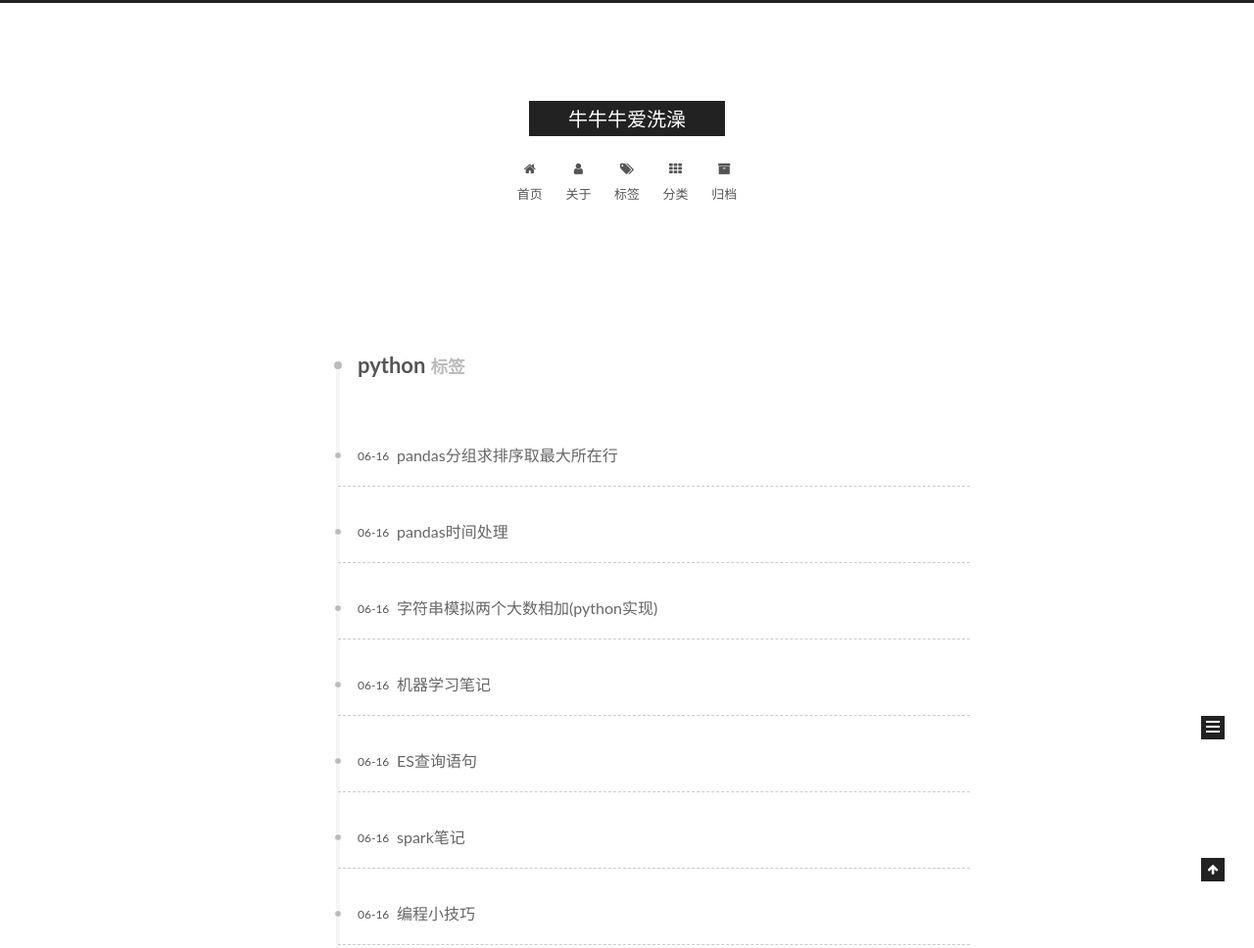
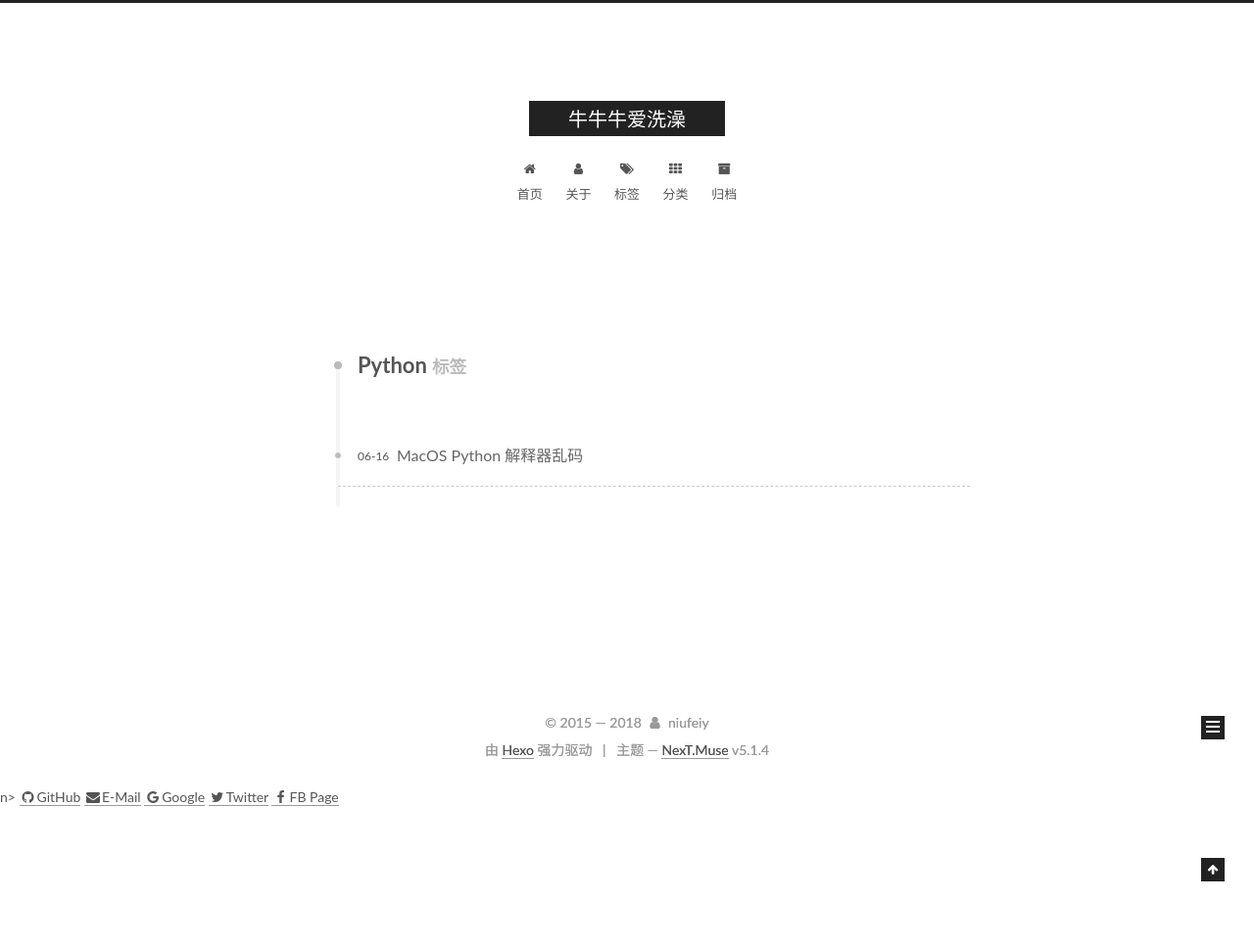
Before and after one commit to yuanniufei/yuanniufei.github.io, a plain HTML site: page tags/python/index.html in a window 1280 px wide. Shown: the top 968 px of the page at 98% size. After the commit the page ends 866 px from the top, so only its background shows below. Drawn offline with Linux system fonts and the light colour scheme.

Commit message:
Site updated: 2018-06-17 16:43:28

```diff
--- a/css/main.css
+++ b/css/main.css
@@ -1822,7 +1822,7 @@ pre .javascript .function {
   width: 4px;
   height: 4px;
   border-radius: 50%;
-  background: #c721ff;
+  background: #d1aaff;
 }
 .links-of-blogroll {
   font-size: 13px;
--- a/tags/python/index.html
+++ b/tags/python/index.html
@@ -81,7 +81,7 @@
 
 <meta property="og:type" content="website">
 <meta property="og:title" content="牛牛牛爱洗澡">
-<meta property="og:url" content="http://yoursite.com/tags/python/index.html">
+<meta property="og:url" content="http://yoursite.com/tags/Python/index.html">
 <meta property="og:site_name" content="牛牛牛爱洗澡">
 <meta property="og:locale" content="zh-Hans">
 <meta name="twitter:card" content="summary">
@@ -115,13 +115,13 @@
 
 
 
-  <link rel="canonical" href="http://yoursite.com/tags/python/"/>
+  <link rel="canonical" href="http://yoursite.com/tags/Python/"/>
 
 
 
 
 
-  <title>标签: python | 牛牛牛爱洗澡</title>
+  <title>标签: Python | 牛牛牛爱洗澡</title>
 
 
 
@@ -251,7 +251,7 @@
 
     <div id="posts" class="posts-collapse">
       <div class="collection-title">
-        <h1>python<small>标签</small>
+        <h1>Python<small>标签</small>
         </h1>
       </div>
 
@@ -263,9 +263,9 @@
 
       <h2 class="post-title">
 
-            <a class="post-title-link" href="/2018/06/16/pandas分组求最大行/" itemprop="url">
+            <a class="post-title-link" href="/2018/06/16/python解释器乱码/" itemprop="url">
 
-                <span itemprop="name">pandas分组求排序取最大所在行</span>
+                <span itemprop="name">MacOS Python 解释器乱码</span>
 
             </a>
 
@@ -273,175 +273,7 @@
 
       <div class="post-meta">
         <time class="post-time" itemprop="dateCreated"
-              datetime="2018-06-16T02:25:33+08:00"
-              content="2018-06-16" >
-          06-16
-        </time>
-      </div>
-
-    </header>
-  </article>
-
-
-
-
-
-  <article class="post post-type-normal" itemscope itemtype="http://schema.org/Article">
-    <header class="post-header">
-
-      <h2 class="post-title">
-
-            <a class="post-title-link" href="/2018/06/16/pandas时间模块/" itemprop="url">
-
-                <span itemprop="name">pandas时间处理</span>
-
-            </a>
-
-      </h2>
-
-      <div class="post-meta">
-        <time class="post-time" itemprop="dateCreated"
-              datetime="2018-06-16T02:16:58+08:00"
-              content="2018-06-16" >
-          06-16
-        </time>
-      </div>
-
-    </header>
-  </article>
-
-
-
-
-
-  <article class="post post-type-normal" itemscope itemtype="http://schema.org/Article">
-    <header class="post-header">
-
-      <h2 class="post-title">
-
-            <a class="post-title-link" href="/2018/06/16/字符串实现大数相加/" itemprop="url">
-
-                <span itemprop="name">字符串模拟两个大数相加(python实现)</span>
-
-            </a>
-
-      </h2>
-
-      <div class="post-meta">
-        <time class="post-time" itemprop="dateCreated"
-              datetime="2018-06-16T02:15:39+08:00"
-              content="2018-06-16" >
-          06-16
-        </time>
-      </div>
-
-    </header>
-  </article>
-
-
-
-
-
-  <article class="post post-type-normal" itemscope itemtype="http://schema.org/Article">
-    <header class="post-header">
-
-      <h2 class="post-title">
-
-            <a class="post-title-link" href="/2018/06/16/机器学习基础/" itemprop="url">
-
-                <span itemprop="name">机器学习笔记</span>
-
-            </a>
-
-      </h2>
-
-      <div class="post-meta">
-        <time class="post-time" itemprop="dateCreated"
-              datetime="2018-06-16T02:13:45+08:00"
-              content="2018-06-16" >
-          06-16
-        </time>
-      </div>
-
-    </header>
-  </article>
-
-
-
-
-
-  <article class="post post-type-normal" itemscope itemtype="http://schema.org/Article">
-    <header class="post-header">
-
-      <h2 class="post-title">
-
-            <a class="post-title-link" href="/2018/06/16/es查询/" itemprop="url">
-
-                <span itemprop="name">ES查询语句</span>
-
-            </a>
-
-      </h2>
-
-      <div class="post-meta">
-        <time class="post-time" itemprop="dateCreated"
-              datetime="2018-06-16T02:07:08+08:00"
-              content="2018-06-16" >
-          06-16
-        </time>
-      </div>
-
-    </header>
-  </article>
-
-
-
-
-
-  <article class="post post-type-normal" itemscope itemtype="http://schema.org/Article">
-    <header class="post-header">
-
-      <h2 class="post-title">
-
-            <a class="post-title-link" href="/2018/06/16/spark基础/" itemprop="url">
-
-                <span itemprop="name">spark笔记</span>
-
-            </a>
-
-      </h2>
-
-      <div class="post-meta">
-        <time class="post-time" itemprop="dateCreated"
-              datetime="2018-06-16T02:05:11+08:00"
-              content="2018-06-16" >
-          06-16
-        </time>
-      </div>
-
-    </header>
-  </article>
-
-
-
-
-
-  <article class="post post-type-normal" itemscope itemtype="http://schema.org/Article">
-    <header class="post-header">
-
-      <h2 class="post-title">
-
-            <a class="post-title-link" href="/2018/06/16/编程小技巧/" itemprop="url">
-
-                <span itemprop="name">编程小技巧</span>
-
-            </a>
-
-      </h2>
-
-      <div class="post-meta">
-        <time class="post-time" itemprop="dateCreated"
-              datetime="2018-06-16T01:59:36+08:00"
+              datetime="2018-06-16T02:10:53+08:00"
               content="2018-06-16" >
           06-16
         </time>
@@ -791,3 +623,252 @@
 
 </body>
 </html>
+n>
+
+                  <span class="links-of-author-item">
+                    <a href="https://github.com/yuanniufei" target="_blank" title="GitHub">
+
+                        <i class="fa fa-fw fa-github"></i>GitHub</a>
+                  </span>
+
+                  <span class="links-of-author-item">
+                    <a href="mailto:niufeiy@gmail.com" target="_blank" title="E-Mail">
+
+                        <i class="fa fa-fw fa-envelope"></i>E-Mail</a>
+                  </span>
+
+                  <span class="links-of-author-item">
+                    <a href="https://plus.google.com/109576308041804327020" target="_blank" title="Google">
+
+                        <i class="fa fa-fw fa-google"></i>Google</a>
+                  </span>
+
+                  <span class="links-of-author-item">
+                    <a href="https://twitter.com/niufeiye" target="_blank" title="Twitter">
+
+                        <i class="fa fa-fw fa-twitter"></i>Twitter</a>
+                  </span>
+
+                  <span class="links-of-author-item">
+                    <a href="https://www.facebook.com/profile.php?id=100022431348715" target="_blank" title="FB Page">
+
+                        <i class="fa fa-fw fa-facebook"></i>FB Page</a>
+                  </span>
+
+            </div>
+
+
+
+
+            <div class="cc-license motion-element" itemprop="license">
+              <a href="https://creativecommons.org/licenses/by-nc-sa/4.0/" class="cc-opacity" target="_blank">
+                <img src="/images/cc-by-nc-sa.svg" alt="Creative Commons" />
+              </a>
+            </div>
+
+
+
+
+
+
+
+        </div>
+      </section>
+
+
+
+
+
+    </div>
+  </aside>
+
+
+
+      </div>
+    </main>
+
+    <footer id="footer" class="footer">
+      <div class="footer-inner">
+        <div class="copyright">&copy; 2015 &mdash; <span itemprop="copyrightYear">2018</span>
+  <span class="with-love">
+    <i class="fa fa-user"></i>
+  </span>
+  <span class="author" itemprop="copyrightHolder">niufeiy</span>
+
+
+</div>
+
+
+  <div class="powered-by">由 <a class="theme-link" target="_blank" href="https://hexo.io">Hexo</a> 强力驱动</div>
+
+
+
+  <span class="post-meta-divider">|</span>
+
+
+
+  <div class="theme-info">主题 &mdash; <a class="theme-link" target="_blank" href="https://github.com/iissnan/hexo-theme-next">NexT.Muse</a> v5.1.4</div>
+
+
+
+
+
+
+
+
+
+
+
+
+
+      </div>
+    </footer>
+
+
+      <div class="back-to-top">
+        <i class="fa fa-arrow-up"></i>
+
+      </div>
+
+
+
+
+  </div>
+
+
+
+<script type="text/javascript">
+  if (Object.prototype.toString.call(window.Promise) !== '[object Function]') {
+    window.Promise = null;
+  }
+</script>
+
+
+
+
+
+
+
+
+
+
+
+
+
+
+
+
+
+
+
+
+
+
+
+
+    <script type="text/javascript" src="/lib/jquery/index.js?v=2.1.3"></script>
+
+
+
+
+    <script type="text/javascript" src="/lib/fastclick/lib/fastclick.min.js?v=1.0.6"></script>
+
+
+
+
+    <script type="text/javascript" src="/lib/jquery_lazyload/jquery.lazyload.js?v=1.9.7"></script>
+
+
+
+
+    <script type="text/javascript" src="/lib/velocity/velocity.min.js?v=1.2.1"></script>
+
+
+
+
+    <script type="text/javascript" src="/lib/velocity/velocity.ui.min.js?v=1.2.1"></script>
+
+
+
+
+    <script type="text/javascript" src="/lib/fancybox/source/jquery.fancybox.pack.js?v=2.1.5"></script>
+
+
+
+
+
+
+  <script type="text/javascript" src="/js/src/utils.js?v=5.1.4"></script>
+
+  <script type="text/javascript" src="/js/src/motion.js?v=5.1.4"></script>
+
+
+
+
+
+
+
+
+
+
+
+  <script type="text/javascript" src="/js/src/bootstrap.js?v=5.1.4"></script>
+
+
+
+
+
+
+
+
+
+
+
+
+
+
+
+
+
+
+
+
+
+
+
+
+
+
+
+
+
+
+
+
+
+
+
+
+
+
+
+
+
+
+
+
+
+
+
+
+
+
+
+
+
+
+
+
+
+</body>
+</html>
```
Also changed, not shown: 2018/06/16/markdown/index.html (+1 -1 lines).
